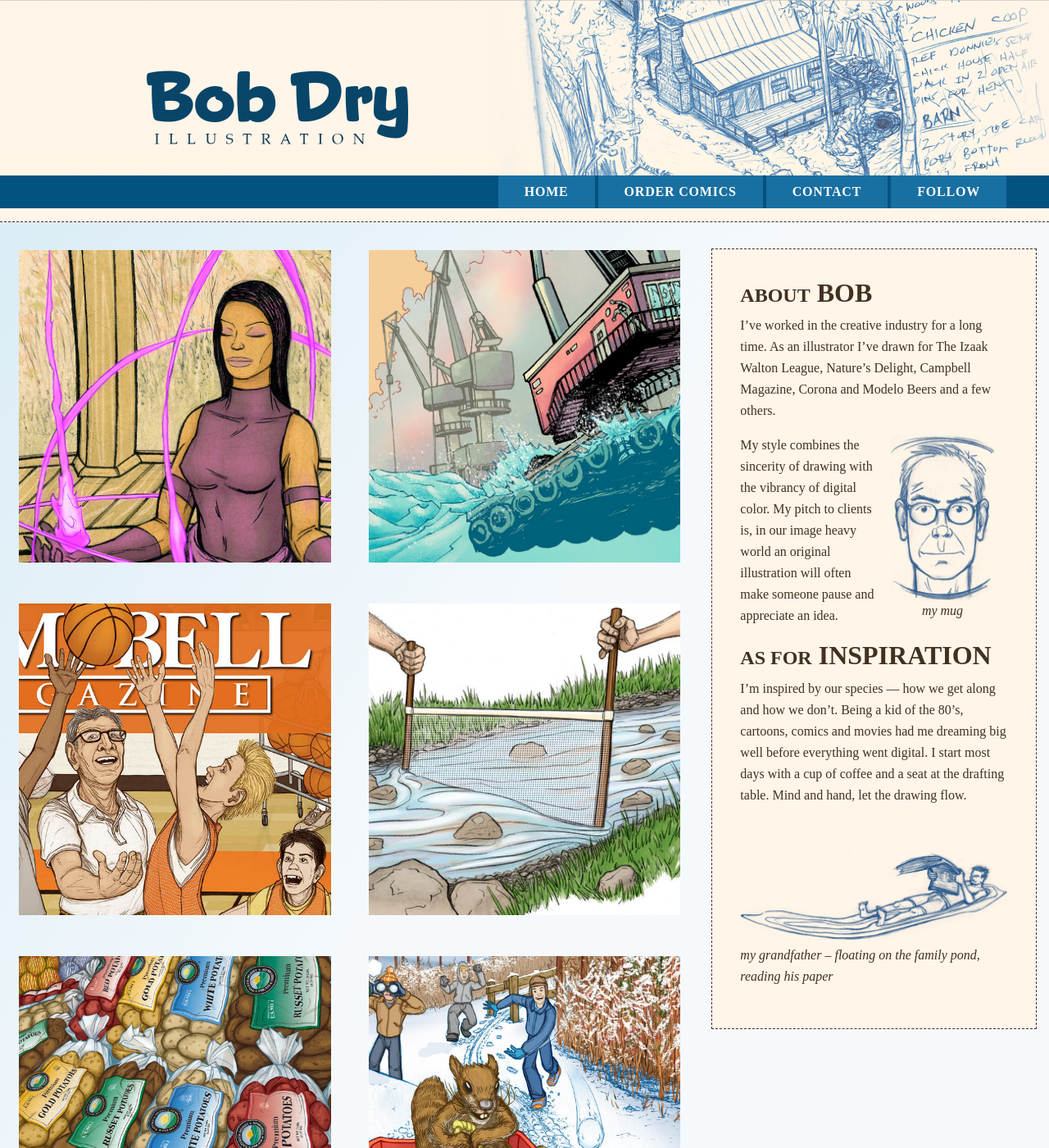
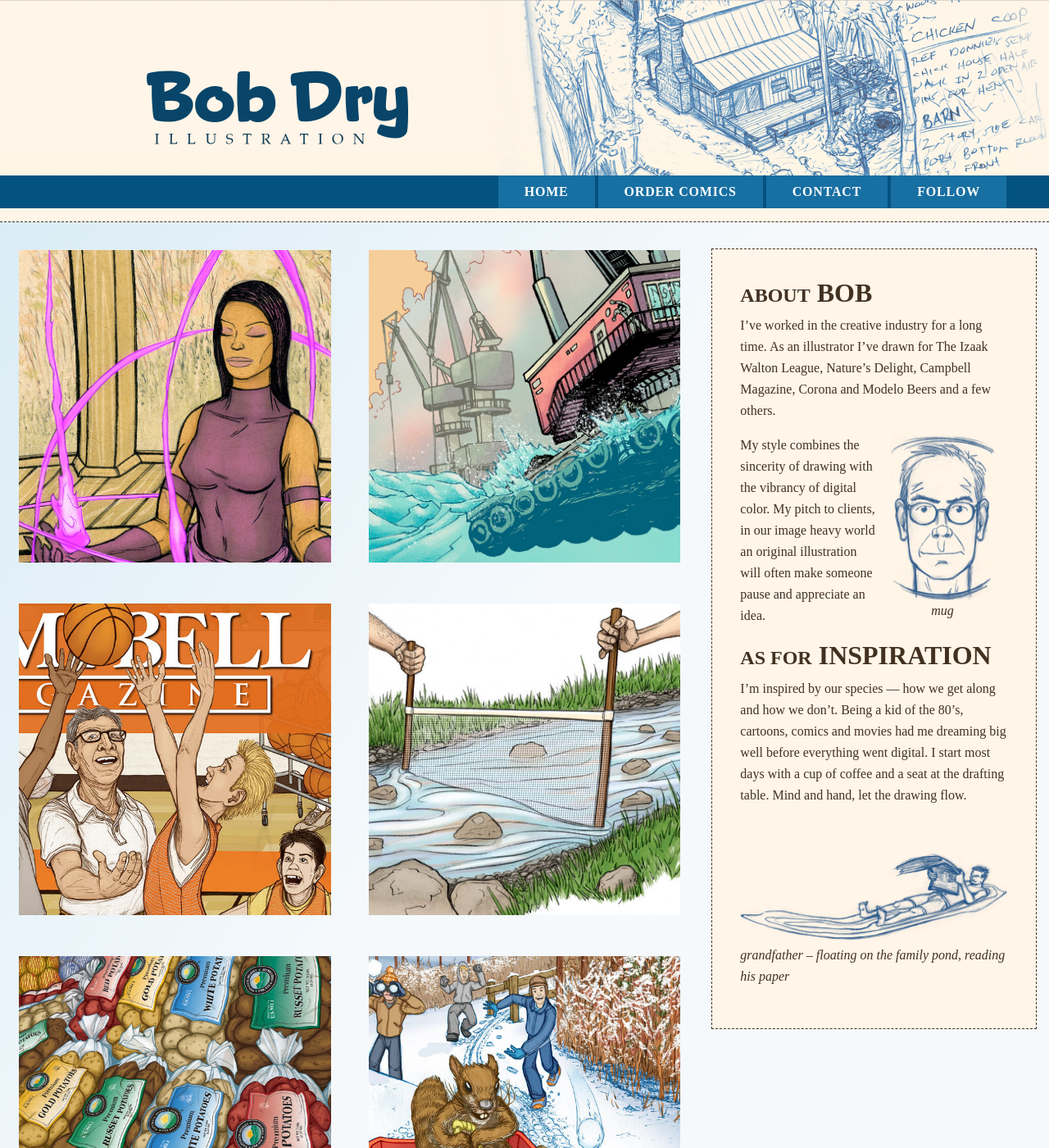
Before and after one commit to bobdry/illus, a Jekyll site: the page built from index.md, in a window 1280 px wide and 1400 px high. Shown: the whole window at 82% size. Built offline with Jekyll 4.4.1, drawn with Linux system fonts in a browser that asks for light colours; some web fonts are replaced.

Commit message:
update to basic info

```diff
--- a/_includes/basic_info.html
+++ b/_includes/basic_info.html
@@ -3,14 +3,14 @@
 <p>I&rsquo;ve worked in the creative industry for a long time. As an illustrator I&rsquo;ve drawn for The Izaak Walton League, Nature&rsquo;s Delight, Campbell Magazine, Corona and Modelo Beers and a few others.</p>
 <div class="mug float-right text-center ml-3 mr-3">
     <div class="mug-anim"><img src="{{ "images/my_mug_anim.gif" | prepend: site.baseurl }}"/></div>
-    <img src="{{ "images/my_mug_one.png" | prepend: site.baseurl }}" class="mug"/><br><em>my mug</em>
+    <img src="{{ "images/my_mug_one.png" | prepend: site.baseurl }}" class="mug"/><br><em>mug </em>
 </div>
-<p>My style combines the sincerity of drawing with the vibrancy of digital color. My pitch to clients is, in our image heavy world an original illustration will often make someone pause and appreciate an idea.</p>
+<p>My style combines the sincerity of drawing with the vibrancy of digital color. My pitch to clients, in our image heavy world an original illustration will often make someone pause and appreciate an idea.</p>
 <h2><span>AS FOR</span> INSPIRATION</h2>
 <p>I&rsquo;m inspired by our species &mdash; how we get along and how we don&rsquo;t. Being a kid of the 80&rsquo;s, cartoons, comics and movies had me dreaming big well before everything went digital. I start most days with a cup of coffee and a seat at the drafting table. Mind and hand, let the drawing flow.
 <div class="about_image">
     <div class="cloniger-anim"><img src="{{ "images/cloniger-anim-400.gif" | prepend: site.baseurl }}" class="img-fluid"/></div>
-    <img src="{{ "images/cloniger.png" | prepend: site.baseurl }}" class="cloniger img-fluid"/><em>my grandfather &ndash; floating on the family pond, reading his paper</em>
+    <img src="{{ "images/cloniger.png" | prepend: site.baseurl }}" class="cloniger img-fluid"/><em>grandfather &ndash; floating on the family pond, reading his paper</em>
 </div>
 </p>
 </div>
```
